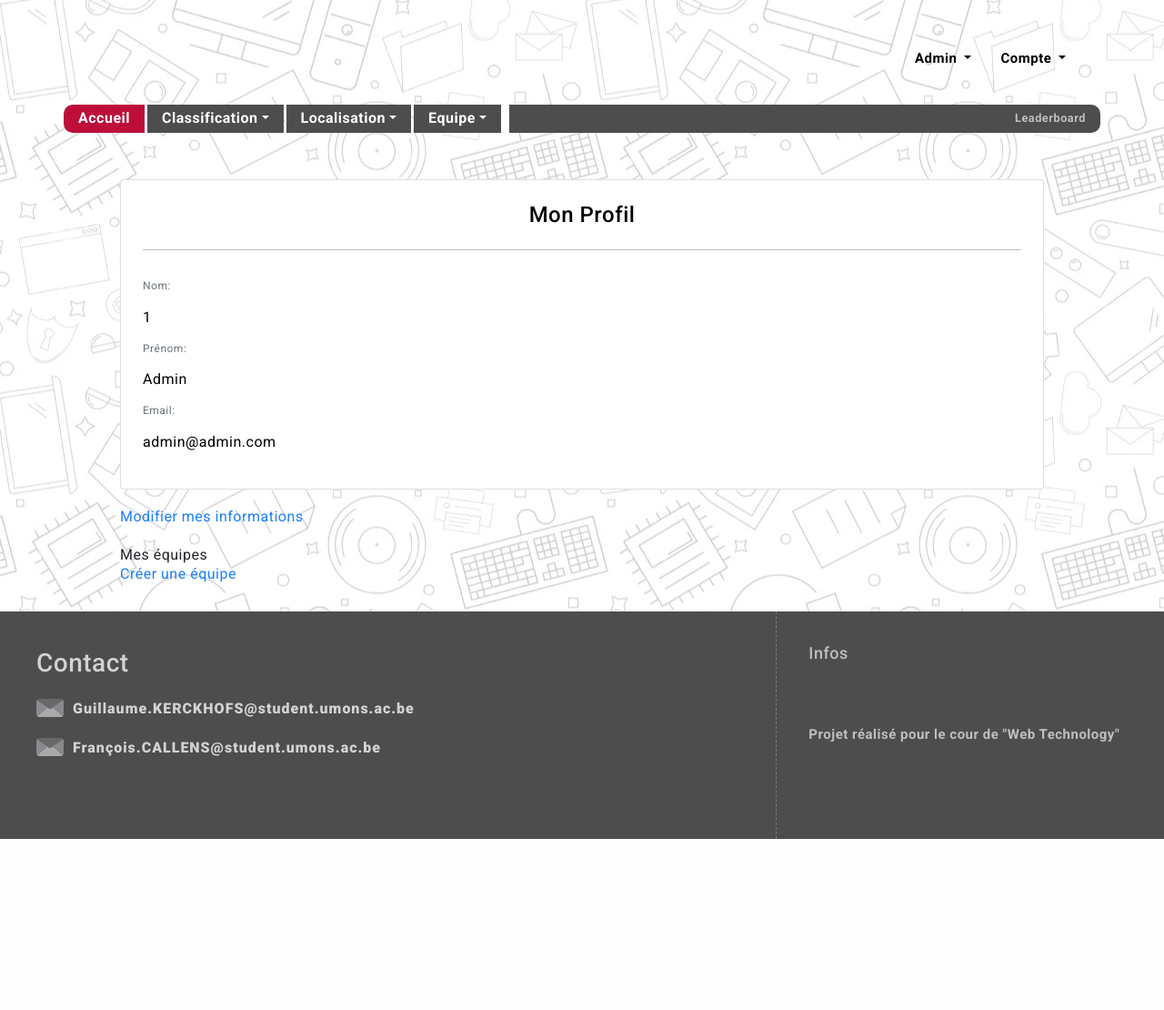
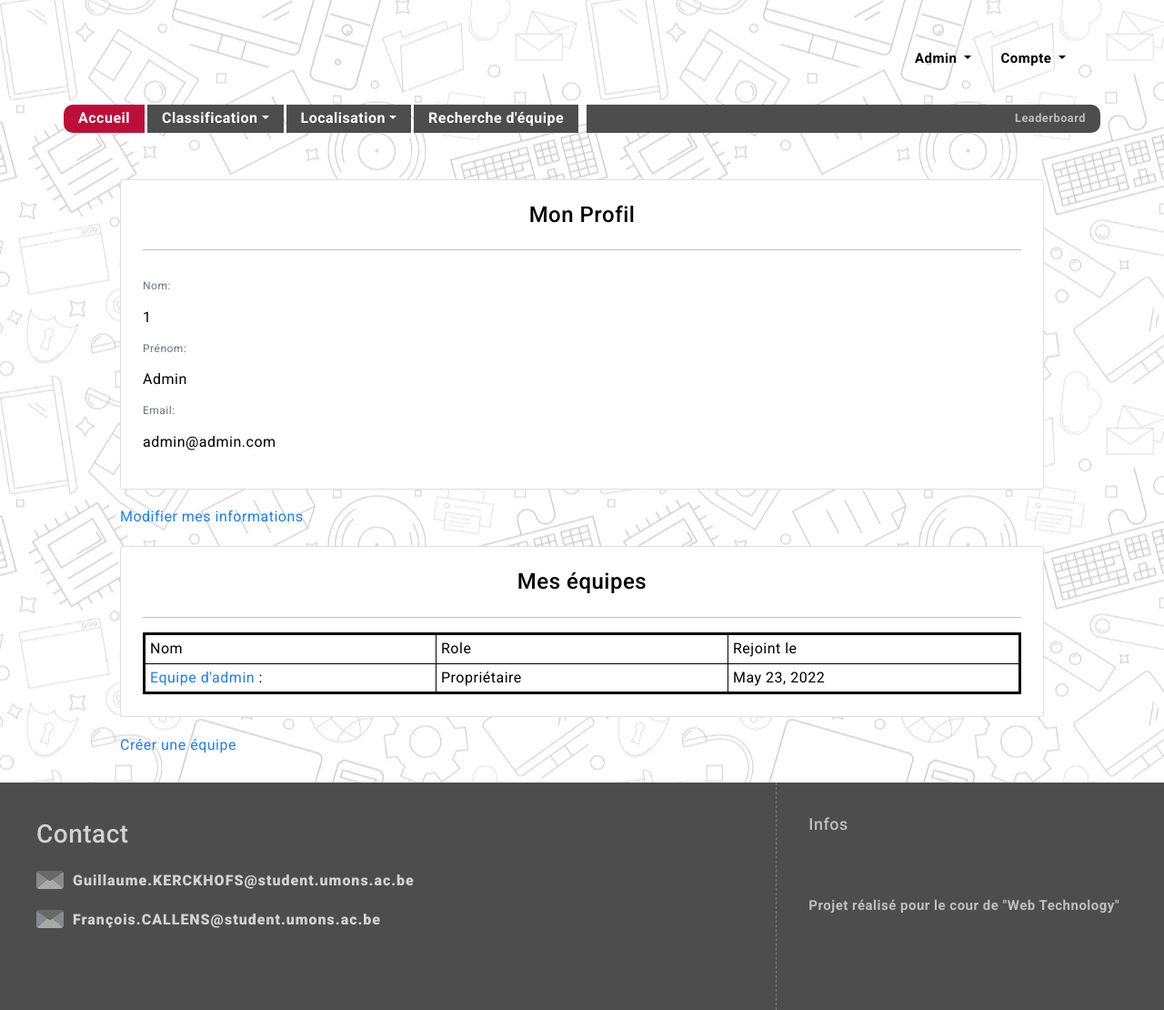
Before and after one commit to GuillaumeKerckhofs/Projet-webTechno, a Django app: page /profil/ in a window 1280 px wide. Shown: the whole page at 91% size. Before the commit the page ends 922 px from the top, so only its background shows below. Run offline with Django 3.2, Linux system fonts and the light colour scheme; a user stored in the database is signed in; data comes from the database, SQL or seed files in the repository; both versions use the stored data as it was after the commit; some libraries are stand-ins or nearby versions.

Commit message:
reset database + create Team finished

```diff
--- a/leaderboard/gui/views.py
+++ b/leaderboard/gui/views.py
@@ -1,5 +1,5 @@
 from django.shortcuts import  render, redirect
-from users.forms import NewUserForm,UserLoginForm,customUserChangeForm
+from users.forms import NewUserForm,UserLoginForm,customUserChangeForm,createTeamForm
 from django.urls import reverse_lazy
 from django.views.generic.edit import CreateView
 from django.contrib import messages
@@ -7,6 +7,7 @@ from django.contrib.auth.forms import AuthenticationForm
 from django.contrib.auth import login,authenticate,logout
 from django.contrib.auth.decorators import login_required,user_passes_test
 from django.conf import settings
+from users.models import Membership,Team
 
 def anonymous_required(function=None, redirect_url=None):
 
@@ -24,7 +25,11 @@ def anonymous_required(function=None, redirect_url=None):
 
 # Create your views here.
 def homeView(request):
-    return render(request,'gui/HTML/home.html')
+	context={}
+	if request.user.is_authenticated:
+		membership=Membership.objects.filter(member=request.user)
+		context={'membership': membership}
+	return render(request,'gui/HTML/home.html',context)
 
 
 @anonymous_required
@@ -64,6 +69,7 @@ def login_request(request):
 
 @login_required
 def edit_profile(request):
+	membership=Membership.objects.filter(member=request.user)
 	if request.method == 'POST':
 		form = customUserChangeForm(request.POST, instance=request.user)
 
@@ -72,16 +78,49 @@ def edit_profile(request):
 			return redirect(profil_view)
 	else:
 		form = customUserChangeForm(instance=request.user)
-	return render(request,template_name='gui/HTML/edit.html',context={'edit_form':form})
+	return render(request,template_name='gui/HTML/edit.html',context={'edit_form':form,'membership': membership})
 
 
+@login_required
 def logout_request(request):
 	logout(request)
 	return redirect(homeView)
 
 @login_required
 def profil_view(request):
-	return render(request,'gui/HTML/profil.html')
+	membership=Membership.objects.filter(member=request.user)
+	context = {'membership': membership}
+	return render(request,'gui/HTML/profil.html',context)
+
+@login_required
+def createTeam_request(request):
+	membership=Membership.objects.filter(member=request.user)
+	if request.method == 'POST':
+		form = createTeamForm(request.POST)
+
+		if form.is_valid():
+			teamForm=form.save()
+			membership=Membership.objects.create(member=request.user,team=teamForm,role=Membership.OWNER)
+			return redirect(profil_view)
+	else:
+		form = createTeamForm()
+	return render(request,template_name='gui/HTML/createTeam.html',context={'createTeam_form':form,'membership': membership})
+
 
 def teamProfil_view(request):
-	return render(request,'gui/HTML/TeamProfil.html')
+	team=Team.objects.all()
+	waiting_team=[]
+	if request.user.is_authenticated:
+		new_team=[]
+		for t in team:
+			try:
+				membership=Membership.objects.get(member=request.user,team=t)
+				if membership:
+					if membership.role==4:
+						waiting_team.append(t)
+			except:
+				new_team.append(t)
+		team=new_team
+
+	context={'team': team,'waiting_team':waiting_team}
+	return render(request,'gui/HTML/TeamProfil.html',context)
--- a/leaderboard/leaderboard/urls.py
+++ b/leaderboard/leaderboard/urls.py
@@ -15,7 +15,7 @@ Including another URLconf
 """
 from django.contrib import admin
 from django.urls import path
-from gui.views import homeView,register_request,login_request,logout_request,profil_view,teamProfil_view,edit_profile
+from gui.views import homeView,register_request,login_request,logout_request,profil_view,teamProfil_view,edit_profile,createTeam_request
 from django.conf import settings
 from django.conf.urls.static import static
 
@@ -31,4 +31,5 @@ urlpatterns = [
     path("profil/",profil_view,name="profil"),
     path("profil/edit/",edit_profile,name="edit"),
     path("teamProfil/",teamProfil_view,name="teamProfil"),
+    path("createTeam/",createTeam_request,name="createTeam"),
 ]
--- /dev/null
+++ b/leaderboard/static/CSS/table.css
@@ -0,0 +1,32 @@
+table {
+    table-layout: fixed;
+    width: 100%;
+    border-collapse: collapse;
+    border: 3px solid black;
+  }
+
+  thead th:nth-child(1) {
+    width: 30%;
+  }
+
+  thead th:nth-child(2) {
+    width: 30%;
+  }
+
+  thead th:nth-child(3) {
+    width: 30%;
+  }
+
+  th, td {
+    padding: 20px;
+  }
+
+
+  table  th {
+    border: 1px solid black;
+    padding: 5px;
+ }
+ table  td {
+    border: 1px solid black;
+    padding: 5px;
+ }
--- a/leaderboard/templates/gui/HTML/Home.html
+++ b/leaderboard/templates/gui/HTML/Home.html
@@ -14,6 +14,7 @@
 				Leaderboard :
 			</h1>
 		</div>
+
 		<!-- <p>
 			Développer un système d’intelligence artificielle embarqué sur des ressources <span>Edge IA</span> (matériel proche des capteurs de collecte de données). Le système s’appuiera sur les techniques et <span>modèles Deep Learning</span> vues et développés durant les défis du certificat IA. Ces modèles seront combinés pour fournir un module « Edge AI » appliqué aux vidéos capturées en temps réel. Chaque groupe aura le choix entre deux possibilités :
 		</p>
--- a/leaderboard/templates/gui/HTML/Profil.html
+++ b/leaderboard/templates/gui/HTML/Profil.html
@@ -8,7 +8,6 @@
         <!-- Informations -->
         <div class="container" id="Informations">
             </br>
-            {% if user.is_authenticated %}
                 <div class="card p-4">
                     <h4 class="card-title font-weight-bold text-center">Mon Profil</h4>
                     <hr>
@@ -27,13 +26,32 @@
                     <a href="/profil/edit">Modifier mes informations </a>
                 </div>
             </br>
-            {% endif %}
 
-            <h class="diplay-10">Mes équipes</h>
-
+            <div class="card p-4">
+                <h4 class="card-title font-weight-bold text-center">Mes équipes</h4>
+                <hr>
+                <div class="card-text">
+                    <table>
+                        <tr>
+                            <td>Nom</td>
+                            <td>Role</td>
+                            <td>Rejoint le</td>
+                        </tr>
+                        {% for membersh in membership %}
+                            {% if membersh.role < 4 %}
+                                <tr>
+                                    <td><a href="#">{{membersh.team.name}} </a>: </td>
+                                    <td> {{membersh.getRole}} </td>
+                                    <td>  {{membersh.date_joined}}</td>
+                                </tr>
+                            {% endif %}
+                        {% endfor %}
+                    </table>
+                </div>
+            </div>
             </br>
             <div>
-                <a href="#">Créer une équipe </a>
+                <a href="/createTeam">Créer une équipe </a>
             </div>
 
         </div>
--- a/leaderboard/templates/gui/HTML/base.html
+++ b/leaderboard/templates/gui/HTML/base.html
@@ -27,6 +27,7 @@
     <link rel="stylesheet" href="{% static 'CSS/default.css' %}">
     <link rel="stylesheet" href="{% static 'CSS/shared.css' %}">
     <link rel="stylesheet" href="{% static 'CSS/style.css' %}">
+    <link rel="stylesheet" href="{% static 'CSS/table.css' %}">
 
     <script src="{% static 'main/js/main.js' %}"></script>
 
@@ -96,8 +97,9 @@
                     {% if not user.is_authenticated %}
                         <a href="/login" class="umons_grey_btn mobile">Se connecter</a>
                         <a href="/regisyer" class="umons_grey_btn mobile">S'inscrire'</a>
+                        <a href="/teamProfil" class="umons_grey_btn">Liste des équipes</a>
                     {% else %}
-                        <a href="/teamProfil" data-toggle="collapse" aria-expanded="false" class="dropdown-toggle">Equipe</a>
+                        <a href="/teamProfil" class="umons_grey_btn">Recherche d'équipe</a>
                     {% endif %}
                 </div>
 
--- a/leaderboard/users/models.py
+++ b/leaderboard/users/models.py
@@ -1,5 +1,6 @@
 from django.db import models
 from django.contrib.auth.models import AbstractBaseUser, PermissionsMixin, BaseUserManager
+from datetime import datetime
 
 
 class CustomAccountManager(BaseUserManager):
@@ -52,3 +53,39 @@ class CustomUser(AbstractBaseUser, PermissionsMixin):
 
     def __str__(self):
         return self.user_name
+
+class Team(models.Model):
+    name=models.CharField(max_length=150, unique=True)
+    members=models.ManyToManyField(CustomUser,through="Membership")
+
+    def __str__(self):
+        return self.name
+
+class Membership(models.Model):
+
+    OWNER = 1
+    ADMIN = 2
+    MEMBER = 3
+    PENDING = 4
+
+    ROLE_CHOICES = (
+        (OWNER, 'Propriétaire'),
+        (ADMIN, 'Admin'),
+        (MEMBER, 'Membre'),
+        (PENDING,'En attente')
+    )
+
+    member = models.ForeignKey(CustomUser, on_delete=models.CASCADE)
+    team = models.ForeignKey(Team, on_delete=models.CASCADE)
+    date_joined = models.DateField(default=datetime.now, blank=True)
+    role = models.PositiveSmallIntegerField(choices=ROLE_CHOICES, default=PENDING)
+
+    def getRole(self):
+        if(self.role==1):
+            return 'Propriétaire'
+        elif(self.role==2):
+            return 'Admin'
+        elif(self.role==3):
+            return 'Membre'
+        else:
+            return 'En attente'
```
Also changed, not shown: leaderboard/templates/gui/HTML/TeamProfil.html (+11 -13 lines), leaderboard/templates/gui/HTML/createTeam.html (added, +20 -0 lines), leaderboard/users/admin.py (+6 -1 lines), leaderboard/users/forms.py (+11 -1 lines), leaderboard/db.sqlite3, leaderboard/users/migrations/0004_auto_20220523_1328.py (added), leaderboard/users/migrations/0005_alter_membership_date_joined.py (added), leaderboard/users/migrations/0006_rename_user_membership_member.py (added).
